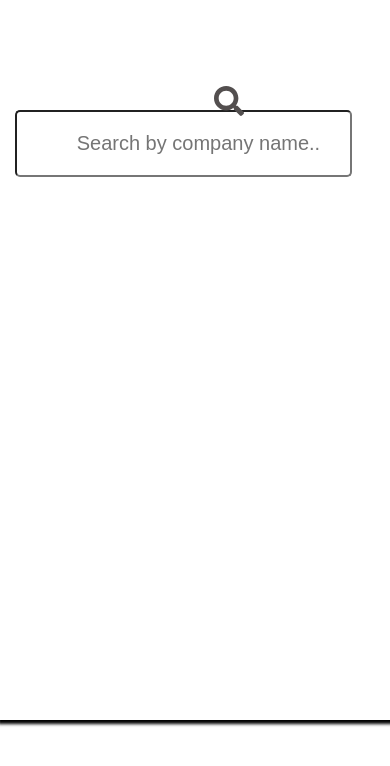
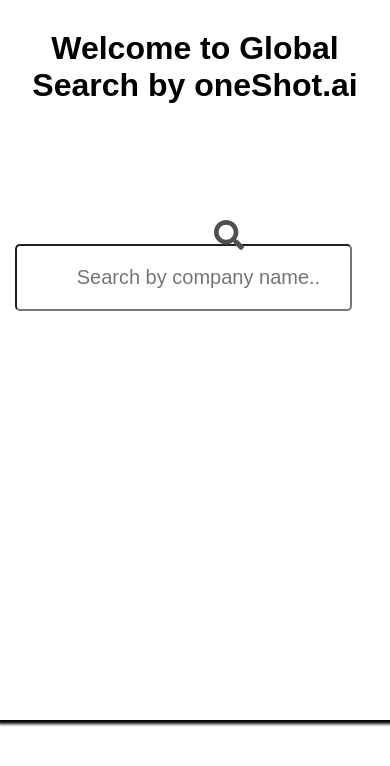
Before and after one commit to mohit355/global-search-frontend, a React (Create React App) app: page / in a window 390 px wide. Shown: the top 766 px of the page. Built offline with nearby package versions, Linux system fonts and the light colour scheme; no server answers.

Commit message:
added responsiveness

```diff
--- a/src/App.css
+++ b/src/App.css
@@ -1,3 +1,8 @@
 .App {
   text-align: center;
 }
+
+.title {
+  font-family: "Times New Roman", Times, serif;
+  padding: 30px;
+}
--- a/src/App.js
+++ b/src/App.js
@@ -6,6 +6,9 @@
 function App(props) {
   return (
     <div className="App">
+      <div className="title">
+        <h1>Welcome to Global Search by oneShot.ai</h1>
+      </div>
       <div>
         <SearchBar></SearchBar>
       </div>
--- a/src/components/company/Company.css
+++ b/src/components/company/Company.css
@@ -4,7 +4,7 @@
   padding: 10px;
   text-align: left;
   position: absolute;
-  top: 30%;
+  top: 36%;
   left: 7%;
   right: 7%;
 }
@@ -112,6 +112,9 @@
 }
 
 @media only screen and (max-width: 1200px) {
+  .container {
+    top: 40%;
+  }
   .containerTop {
     flex-direction: column;
   }
@@ -123,6 +126,9 @@
   }
 }
 @media only screen and (max-width: 700px) {
+  .container {
+    top: 40%;
+  }
   .container1 {
     display: flex;
     flex-direction: column;
```
